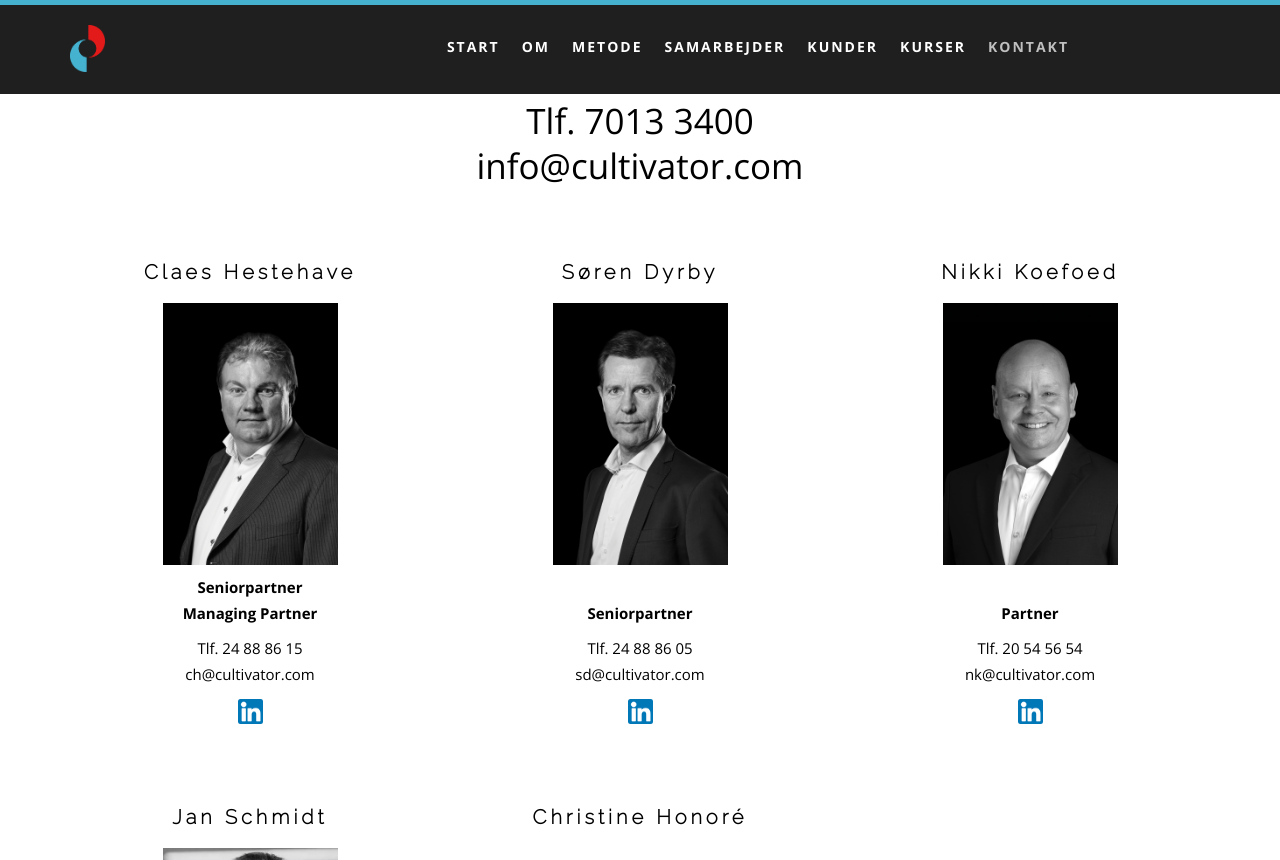
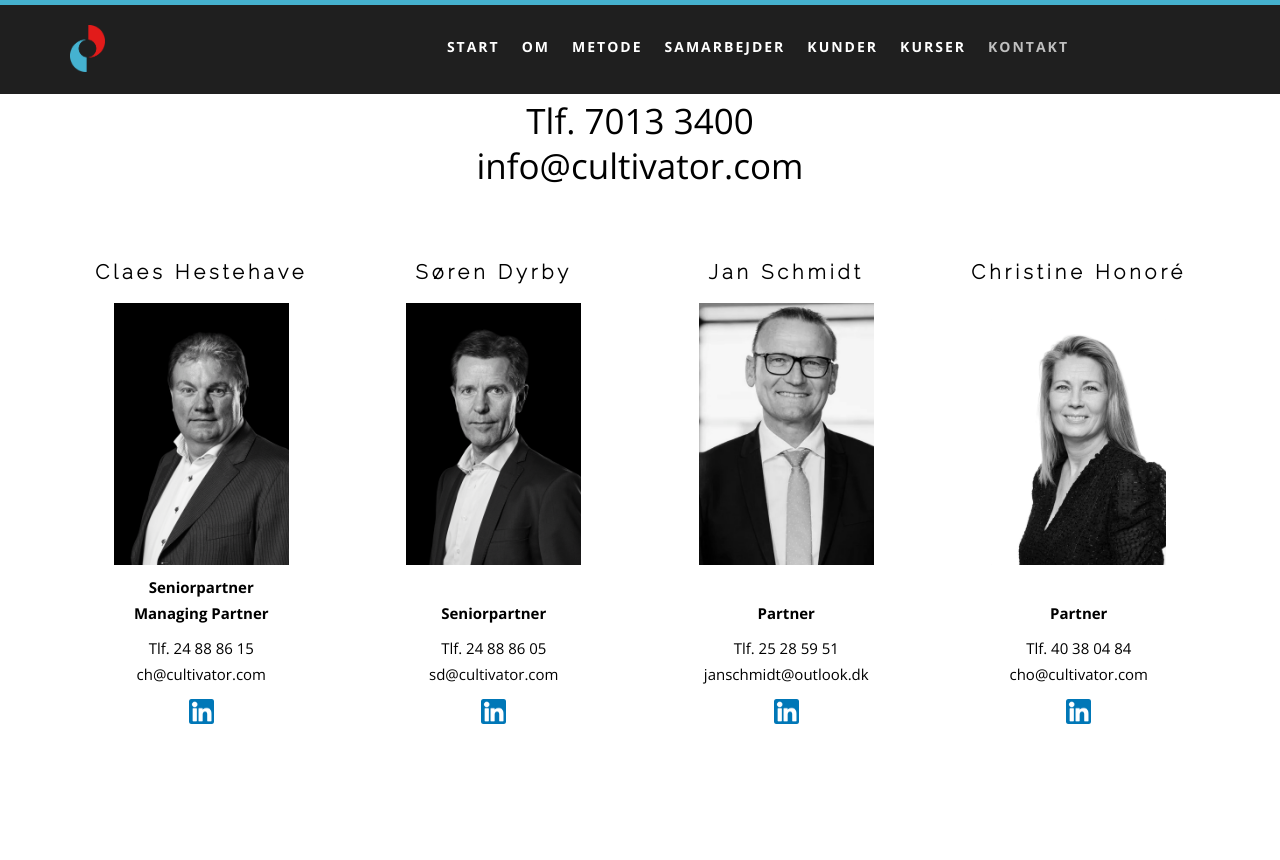
Before and after one commit to re-cph/cultivator-HTML, a Jekyll site: the page built from index.html, in a window 1280 px wide and 900 px high, scrolled down 5073 px, cut to the strip 0-860 px from the top of the window. Built offline with Jekyll 4.4.1, drawn with Linux system fonts in a browser that asks for light colours.

Commit message:
fjerne partner Niki

```diff
--- a/index.html
+++ b/index.html
@@ -303,7 +303,7 @@ layout: default
         <h3>Eller tag fat i os direkte</h3> -->
       </div>
 
-      <div class="col-lg-4 col-md-4 col-sm-6 align-center contact">
+      <div class="col-lg-3 col-md-6 col-sm-6 align-center contact">
         <h2 class="head-title"><br>Claes Hestehave</h2>
         <img class="emp" src="images/contact/ch.png">
         <p><strong>
@@ -321,7 +321,7 @@ layout: default
         </p>
       </div>
 
-      <div class="col-lg-4 col-md-4 col-sm-6 align-center contact">
+      <div class="col-lg-3 col-md-6 col-sm-6 align-center contact">
         <h2 class="head-title"><br>Søren Dyrby</h2>
         <img class="emp" src="images/contact/sd.png">
         <!-- <div class="liner"></div> -->
@@ -338,26 +338,7 @@ layout: default
         </p>
       </div>
 
-      <div class="col-lg-4 col-md-4 col-sm-6 align-center contact">
-        <h2 class="head-title"><br>Nikki Koefoed</h2>
-        <img class="emp" src="images/contact/nk.png">
-        <!-- <div class="liner"></div> -->
-        <p><strong>
-          <br/>
-          Partner</strong>
-        </p>
-        <p class="phone">
-          Tlf. 20 54 56 54<br>
-          <a href="mailto:nk@cultivator.com">nk@cultivator.com</a>
-        </p>
-        <p>
-          <a class="linkedin" href="https://www.linkedin.com/in/nikki-steffen-koefoed-59809467" target="_blank">
-            <img width="25" alt="linkedin" src="images/in.png" />
-          </a>
-        </p>
-      </div>
-
-      <div class="col-lg-4 col-md-4 col-sm-6 align-center contact">
+      <div class="col-lg-3 col-md-6 col-sm-6 align-center contact">
         <h2 class="head-title"><br>Jan Schmidt</h2>
         <img class="emp" src="images/contact/js.png">
         <!-- <div class="liner"></div> -->
@@ -375,7 +356,7 @@ layout: default
         </p>
       </div>
 
-      <div class="col-lg-4 col-md-4 col-sm-6 align-center contact">
+      <div class="col-lg-3 col-md-6 col-sm-6 align-center contact">
         <h2 class="head-title"><br>Christine Honoré</h2>
         <img class="emp" src="images/contact/cho.png">
         <!-- <div class="liner"></div> -->
@@ -385,7 +366,6 @@ layout: default
           Tlf. 40 38 04 84<br>
           <a href="mailto:cho@cultivator.com">cho@cultivator.com</a>
         </p>
-
         <p>
           <a class="linkedin" href="https://www.linkedin.com/in/christinehonor%C3%A9" target="_blank">
             <img width="25" alt="linkedin" src="images/in.png" />
@@ -393,6 +373,25 @@ layout: default
         </p>
 
       </div>
+
+       <!--
+      <div class="col-lg-4 col-md-4 col-sm-6 align-center contact">
+        <h2 class="head-title"><br>Nikki Koefoed</h2>
+        <img class="emp" src="images/contact/nk.png">
+        <p><strong>
+          <br/>
+          Partner</strong>
+        </p>
+        <p class="phone">
+          Tlf. 20 54 56 54<br>
+          <a href="mailto:nk@cultivator.com">nk@cultivator.com</a>
+        </p>
+        <p>
+          <a class="linkedin" href="https://www.linkedin.com/in/nikki-steffen-koefoed-59809467" target="_blank">
+            <img width="25" alt="linkedin" src="images/in.png" />
+          </a>
+        </p>
+      </div> -->
 
 
     </div><!--/.row-->
```
